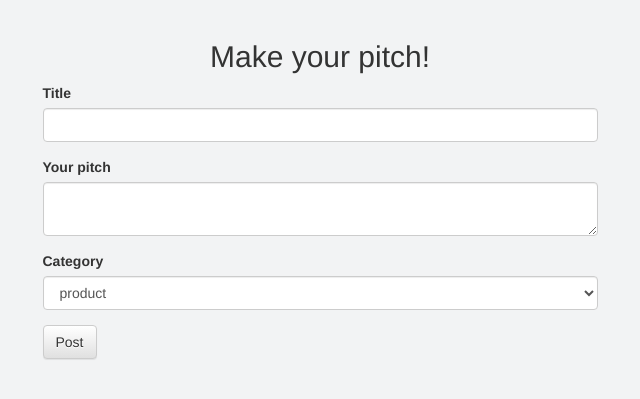
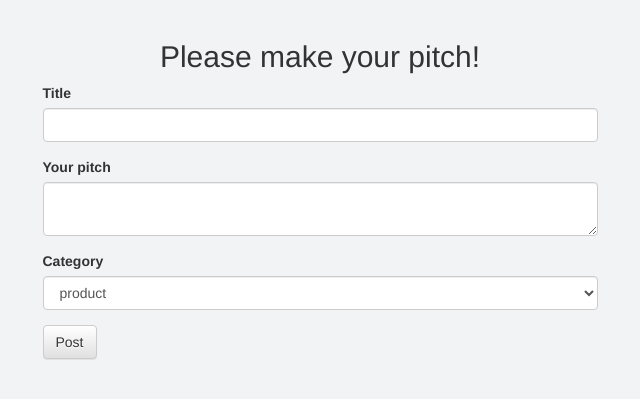
Before and after one commit to munga114/pitches, a Flask app: page /new_post in a window 1280 px wide. Shown: the part 52-451 px from the top of the page, without its empty margins (320-960 px from the left). Run offline with Flask 2, Linux system fonts and the light colour scheme; the visitor is signed in with stand-in values (Sample User, id 1); data comes from the database, SQL or seed files in the repository; some libraries are stand-ins or nearby versions.

```diff
--- a/app/templates/create_post.html
+++ b/app/templates/create_post.html
@@ -8,7 +8,7 @@
     <div class=" row" >
         <div class="col-md-3"></div>
             <div class="col-md-6" id="postform">
-                <h2 class="text-center">Make your pitch!</h2>
+                <h2 class="text-center">Please make your pitch!</h2>
                 {{wtf.quick_form(form)}}
             </div>
         <div class="col-md-3"></div>
```
